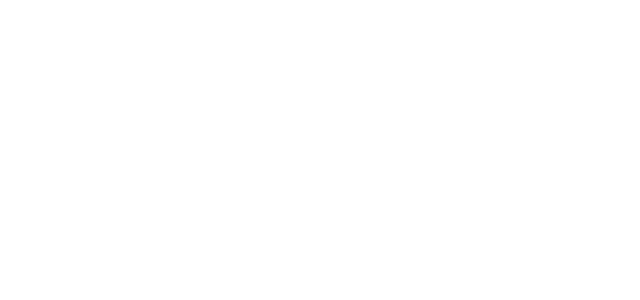
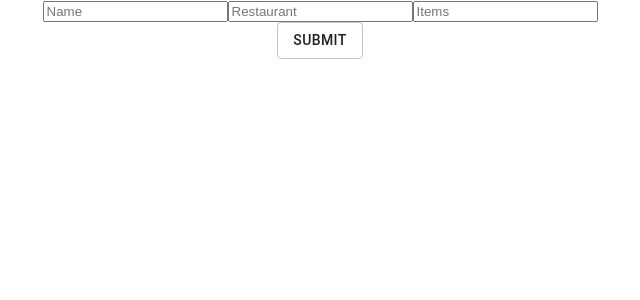
Before and after one commit to fionamei/chefs-kiss, a React (Create React App) app in the folder frontend/: page /save-order in a window 1280 px wide. Shown: the top 300 px of the page, without its empty margins (320-960 px from the left). Built offline with nearby package versions, Linux system fonts and the light colour scheme.

Commit message:
save-order

```diff
--- a/frontend/package.json
+++ b/frontend/package.json
@@ -3,7 +3,7 @@
   "version": "0.1.0",
   "private": true,
   "dependencies": {
-    "@material-ui/core": "^4.12.2",
+    "@material-ui/core": "^4.12.3",
     "@testing-library/jest-dom": "^5.11.4",
     "@testing-library/react": "^11.1.0",
     "@testing-library/user-event": "^12.1.10",
--- a/frontend/src/App.js
+++ b/frontend/src/App.js
@@ -2,6 +2,10 @@ import "./App.css";
 import { Route, BrowserRouter as Router, Switch } from "react-router-dom";
 
 import Main from "./components/Main";
+
+
+
+import Save from "./components/Save";
 
 function App() {
   return (
@@ -16,7 +20,7 @@ function App() {
           <Route exact path="/orders/:order-id" />
 
           {/* Component to view form in order to save an order --> Daniel */}
-          <Route exact path="/save-order" />
+          <Route exact path="/save-order" component={Save}/>
 
           {/* Component to view form in order to save an order --> Fiona */}
           <Route exact path="/find-restaurants" />
--- /dev/null
+++ b/frontend/src/components/Save.js
@@ -0,0 +1,44 @@
+import React, {useState} from "react";
+import Axios from "axios";
+import Button from '@material-ui/core/Button';
+
+function Save() {
+    const url = "http://127.0.0.1:5000/api/create-order"
+    const [data,setData] = useState({
+        Name: "",
+        Restaurant: "",
+        Items: ""
+    })
+
+    function submit(e){
+        e.preventDefault();
+        Axios.post(url,{
+            name: data.Name,
+            restaurant: data.Restaurant,
+            itemsOrdered: data.Items
+        })
+        .then(res => {
+            console.log(res.data)
+        })
+    }
+    function handle(e){
+        const newdata={...data}
+        newdata[e.target.id] = e.target.value
+        setData(newdata)
+        console.log(newdata)
+    }
+
+    return (
+        <div>
+            <form onSubmit={(e) => submit(e)}>
+                <input onChange={(e) => handle(e)} id="Name" value={data.Name} placeholder='Name' type='text'></input>
+                <input onChange={(e) => handle(e)} id="Restaurant" value={data.Restaurant} placeholder='Restaurant' type='text'></input>
+                <input onChange={(e) => handle(e)} id="Items" value={data.Items} placeholder='Items' type='text'></input>
+                <br></br>
+                <Button variant="outlined" type="submit">Submit</Button>
+            </form>
+        </div>
+    )
+}
+
+export default Save
```
Also changed, not shown: 1 other file (tests, documents, lock files or other folders).
